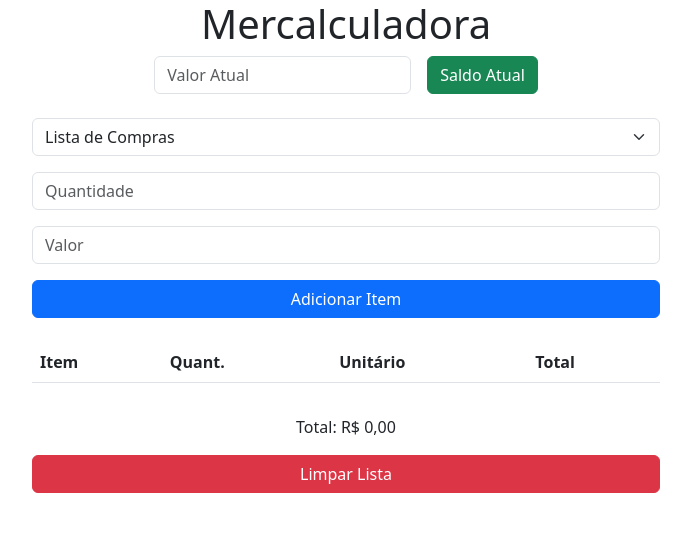
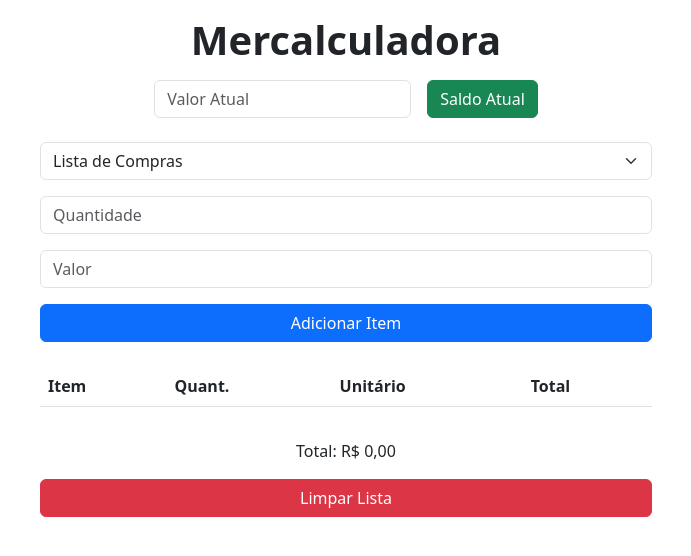
Before and after one commit to Alzemir-Ferreira/Mercalculadora, a plain HTML site: page index.html in a window 1280 px wide. Shown: the whole page, without its empty margins (294-985 px from the left). Drawn offline with nearby package versions, Linux system fonts and the light colour scheme.

Commit message:
Update index.html
Polimento do Layout

```diff
--- a/index.html
+++ b/index.html
@@ -4,21 +4,31 @@
 <head>
   <meta charset="UTF-8">
   <meta http-equiv="X-UA-Compatible" content="IE=edge">
-  <meta name="viewport" content="width=device-width, initial-scale=1.0, maximum-scale=1.0, user-scalable=no">
-  <title>Mercalculadora</title>
+  <meta name="viewport" content="width=device-width, initial-scale=1, maximum-scale=1, user-scalable=no">
+
+  <!-- Tipografia -->
+  <link rel="preconnect" href="https://fonts.googleapis.com">
+  <link rel="preconnect" href="https://fonts.gstatic.com" crossorigin>
+  <link href="https://fonts.googleapis.com/css2?family=Poppins&display=swap" rel="stylesheet">
+
+  <link rel="stylesheet" href="style.css">
   <link href="https://cdn.jsdelivr.net/npm/bootstrap@5.3.0/dist/css/bootstrap.min.css" rel="stylesheet"
     integrity="sha384-9ndCyUaIbzAi2FUVXJi0CjmCapSmO7SnpJef0486qhLnuZ2cdeRhO02iuK6FUUVM" crossorigin="anonymous">
+
+  <title>Mercalculadora</title>
 </head>
 
 <body>
-  <h1 class="text-center">Mercalculadora</h1>
+
+  <div class="p-3">
+    <h1 class="text-center pb-2 fw-bold">Mercalculadora</h1>
 
     <div class="container d-flex justify-content-center align-items-center">
       <form class="row g-3">
         <div class="col-auto">
           <label for="valorTotal" class="visually-hidden">Valor Atual</label>
-        <input type="number" id="valorTotal" class="form-control" placeholder="Valor Atual" required inputmode="decimal"
-          min="0">
+          <input type="number" id="valorTotal" class="form-control" placeholder="Valor Atual" required
+            inputmode="decimal" min="0">
         </div>
         <div class="col-auto">
           <button type="button" class="btn btn-success" onclick="atualizarValorTotal()">Saldo Atual</button>
@@ -28,9 +38,9 @@
 
 
     <div class="row mt-4">
-    <div class="col-12 col-md-6 offset-md-3">
+      <div class="col-10 col-md-6 offset-md-3">
         <select id="produto" class="form-select" required>
-        <option value="">Lista de Compras</option>
+          <option class="disabled" value="">Lista de Compras</option>
           <option value="Produto x">Produto x</option>
           <option value="Produto y">Produto y</option>
           <option value="Produto z">Produto z</option>
@@ -93,6 +103,8 @@
   </div>
 
   <script src="script.js"></script>
+  </div>
+
 </body>
 
 </html>
```
Lines whose indentation alone changed are shown as unchanged.
